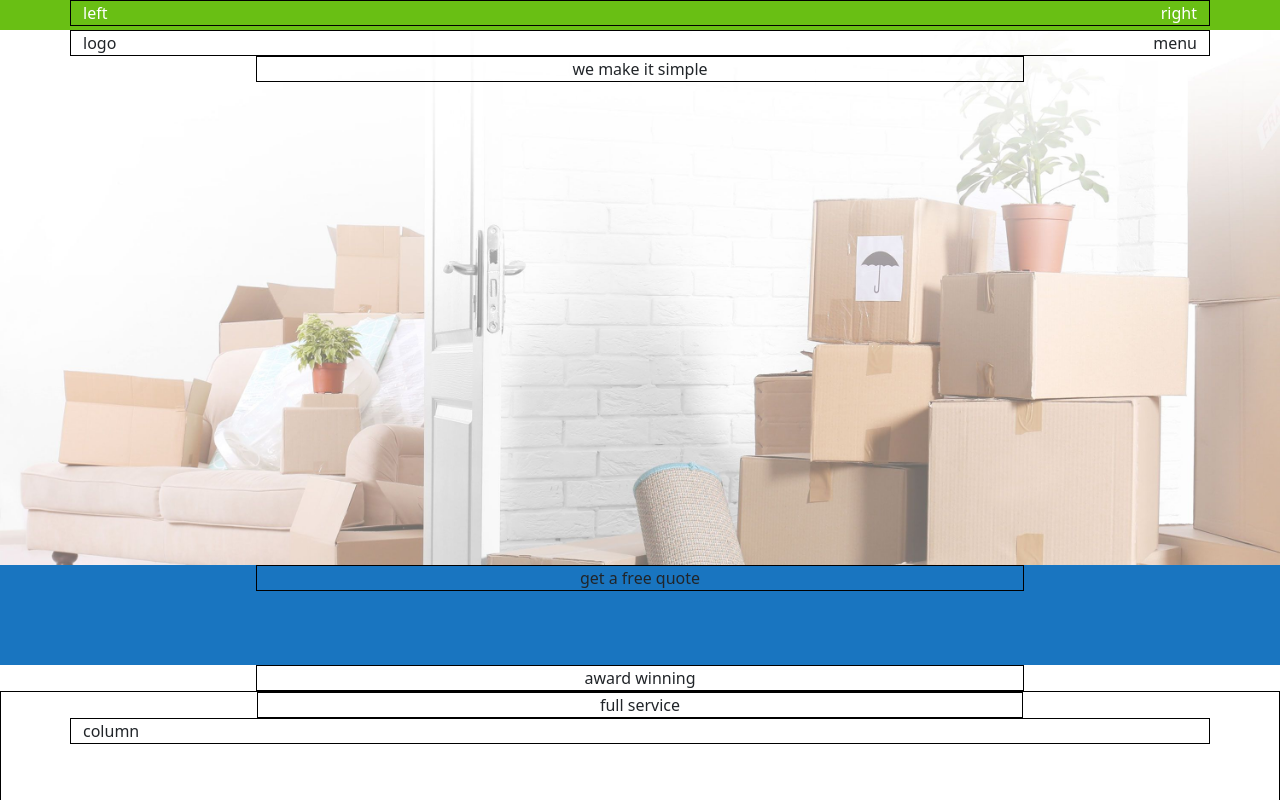
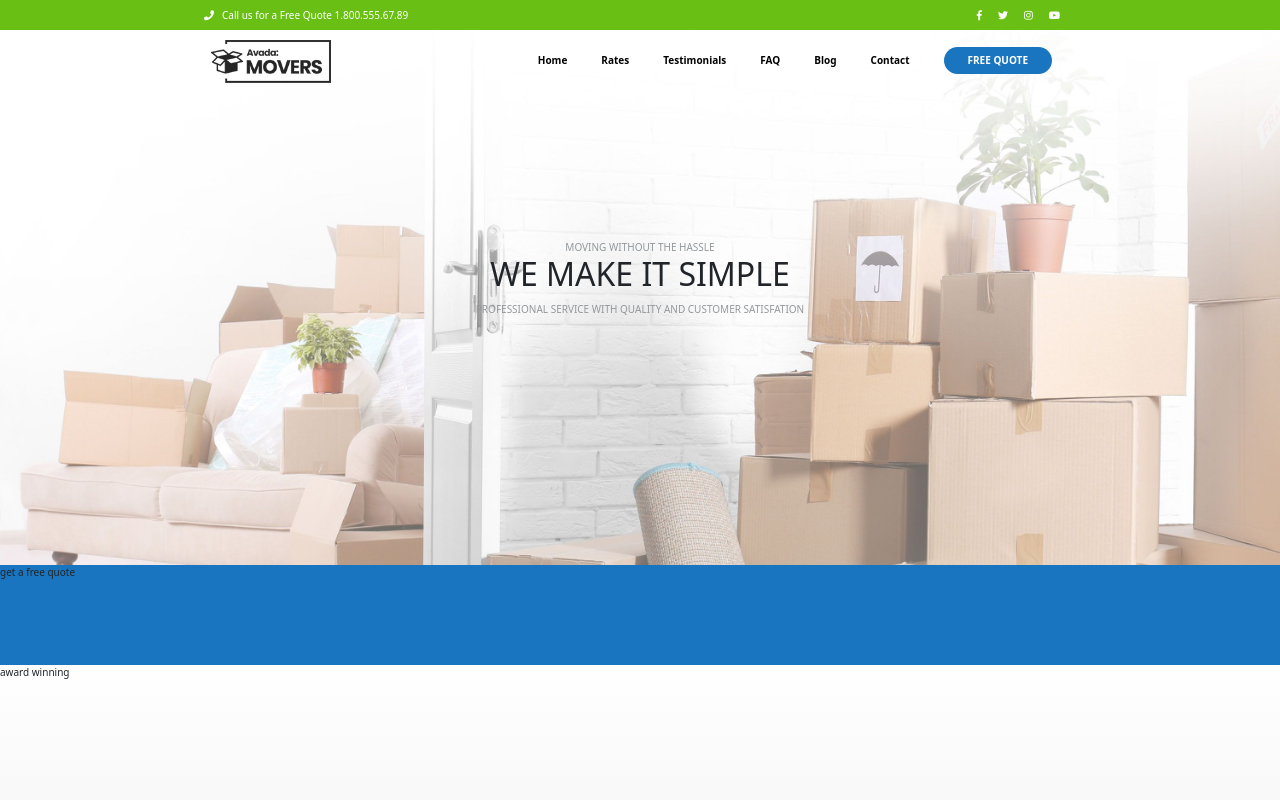
Before and after one commit to salvosanzone/proj-html-vuejs, a Vue app: page / in a window 1280 px wide. Shown: the top 800 px of the page. Built offline with nearby package versions, Linux system fonts and the light colour scheme.

Commit message:
fine header

```diff
--- a/src/assets/style/general.scss
+++ b/src/assets/style/general.scss
@@ -2,19 +2,35 @@
 @import'~@fontsource/lato/index.css';
 
 body{
-  font-family: $font;
+  font-family: $main-font;
+  font-size: 10px;
 }
 
 //da eliminare
 .container{
-  border: 1px solid black;
+  width: 70%;
 
 }
 
 .center-container{
-  width: 60%;
-  display: flex;
-  justify-content: center;
-  margin: 0 auto;
-  border: 1px solid black;
+  width: 35%;
+  // display: flex;
+  // justify-content: center;
+  // margin: 0 auto;
+  // border: 1px solid black;
 }
+
+img{
+  max-width: 100%;
+  max-height: 100%;
+}
+
+.btn-small{
+  padding: 6px 24px;
+  background-color: $denim;
+  color: white;
+  border: none;
+  border-radius: 15px;
+}
+
+//colour palette
--- a/src/assets/style/vars.scss
+++ b/src/assets/style/vars.scss
@@ -1 +1,7 @@
-$font: 'Lato' sans-serif;
+//font family
+$main-font: 'Lato' sans-serif;
+//color palett
+$lima: #69bf14;
+$oslo-gray: #93989b;
+$denim: #1975c0;
+$mercury: #e9e9e9;
--- a/src/components/Footer.vue
+++ b/src/components/Footer.vue
@@ -22,16 +22,17 @@ export default {
 </script>
 
 <style lang="scss" scoped>
+@import "../assets/style/vars.scss";
 @import '../assets/style/mixins.scss';
 
   footer{
     .top-footer{
       height: 300px;
-      border-top: 10px solid #6bbb14;
+      border-top: 10px solid $lima;
     }
     .bottom-footer{
       height: 95px;
-      background-color: #69bf14;
+      background-color: $lima;
     }
   }
 
--- a/src/components/Header.vue
+++ b/src/components/Header.vue
@@ -1,18 +1,67 @@
 <template>
 
   <header>
-    <div class="top-header">
+    <div class="top-header d-flex justify-content-center align-items-center">
       <div class="container">
-        <div>left</div>
-        <div>right</div>
+        <div>
+          <a class="" href="">
+            <i class="fas fa-phone me-2"></i>
+          </a>
+          <span>Call us for a Free Quote 1.800.555.67.89</span>
+        </div>
+        <div>
+          <i class="fab fa-facebook-f me-3"></i>
+          <i class="fab fa-twitter me-3"></i>
+          <i class="fab fa-instagram me-3"></i>
+          <i class="fab fa-youtube me-3"></i>
+        </div>
       </div>
     </div>
-    <div class="bottom-header" >
-      <div class="container">
-        <div class="logo">logo</div>
-        <div class="menu">menu</div>
+    <div class="bottom-header">
+       <div class="container">
+        <div class="row align-items-baseline">
+          <div class="col-1">
+            <div class="logo">
+              <img src="../assets/img/avada-movers-logo.png" alt="" />
+            </div>
+          </div>
+          <div class="col-11 d-flex justify-content-end">
+            <div class="menu">
+              <ul class="d-flex justify-content-center align-items-center">
+                <li>
+                  <a href=""> <strong> Home </strong> </a>
+                </li>
+                <li>
+                  <a href=""> <strong> Rates </strong> </a>
+                </li>
+                <li>
+                  <a href=""> <strong> Testimonials </strong> </a>
+                </li>
+                <li>
+                  <a href=""> <strong> FAQ </strong> </a>
+                </li>
+                <li>
+                  <a href=""> <strong> Blog </strong> </a>
+                </li>
+                <li>
+                  <a href=""> <strong> Contact </strong> </a>
+                </li>
+
+                <li>
+                  <a href="">
+                    <button class="btn-small"> <strong> FREE QUOTE </strong> </button>
+                  </a>
+                </li>
+              </ul>
+            </div>
+          </div>
+        </div>
       </div>
-      <div class="center-container ">we make it simple</div>
+      <div class="center-container d-flex flex-column align-items-center">
+        <span>MOVING WITHOUT THE HASSLE</span>
+        <h2>WE MAKE IT SIMPLE</h2>
+        <span>PROFESSIONAL SERVICE WITH QUALITY AND CUSTOMER SATISFATION</span>
+      </div>
     </div>
   </header>
 
@@ -20,33 +69,55 @@
 
 <script>
 export default {
-  name: 'Header'
-}
+  name: "Header",
+};
 </script>
 
 <style lang="scss" scoped>
-@import '../assets/style/mixins.scss';
+@import "../assets/style/vars.scss";
+@import "../assets/style/mixins.scss";
+@import "../assets/style/general.scss";
 
-header{
-  .top-header{
+header {
+  .top-header {
     height: 30px;
-    background-color: #69bf14;
+    background-color: $lima;
     color: white;
-    .container{
-      @include flex('between');
-      border: 1px solid black;
+    .container {
+      @include flex("between");
+      //border: 1px solid black;
+      a {
+        color: white;
+      }
     }
   }
-  .bottom-header{
+  .bottom-header {
     height: 535px;
+    padding: 10px;
     background-image: url(../assets/img/avada-movers-homeherobackground-final.jpg);
-    @include background('');
-    .container{
-      @include flex('between')
+    @include background("");
+    .container {
+      margin-bottom: 150px;
+      .logo {
+        width: 120px;
+      }
+      ul li {
+        list-style: none;
+        margin: 0 5px;
+
+        a {
+          text-decoration: none;
+          margin: 0 12px;
+          color: black;
+        }
+      }
     }
-    .center-container{
+    .center-container {
+      margin: 0 auto;
+      span{
+        color: $oslo-gray;
+      }
     }
   }
 }
-
 </style>
--- a/src/components/Main.vue
+++ b/src/components/Main.vue
@@ -6,7 +6,7 @@
         get a free quote
       </div>
     </section>
-    <section class="award winning">
+    <section class="award-winning">
       <div class="center-container">
         award winning
       </div>
@@ -46,16 +46,17 @@ export default {
 </script>
 
 <style lang="scss" scoped>
+@import "../assets/style/vars.scss";
 @import '../assets/style/mixins.scss';
 
   main{
     .get-free-quote{
       height: 100px;
-      background-color: #1975c0;
+      background-color: $denim;
     }
     .award-winning{
       height: 445px;
-      background-color: #e9e9e9;
+      background-image: linear-gradient(white, $mercury);
     }
     .full-service{
       height: 670px;
```
